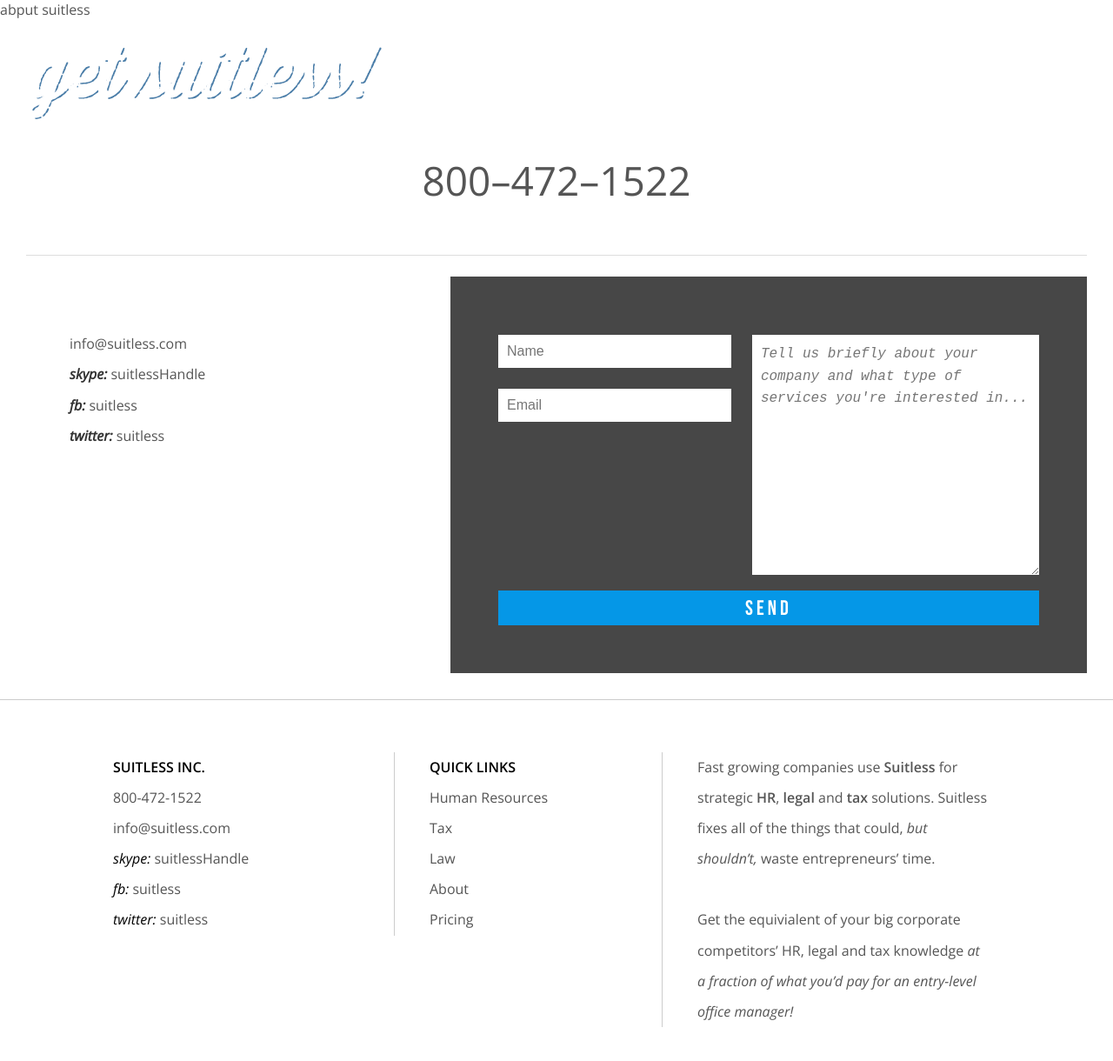
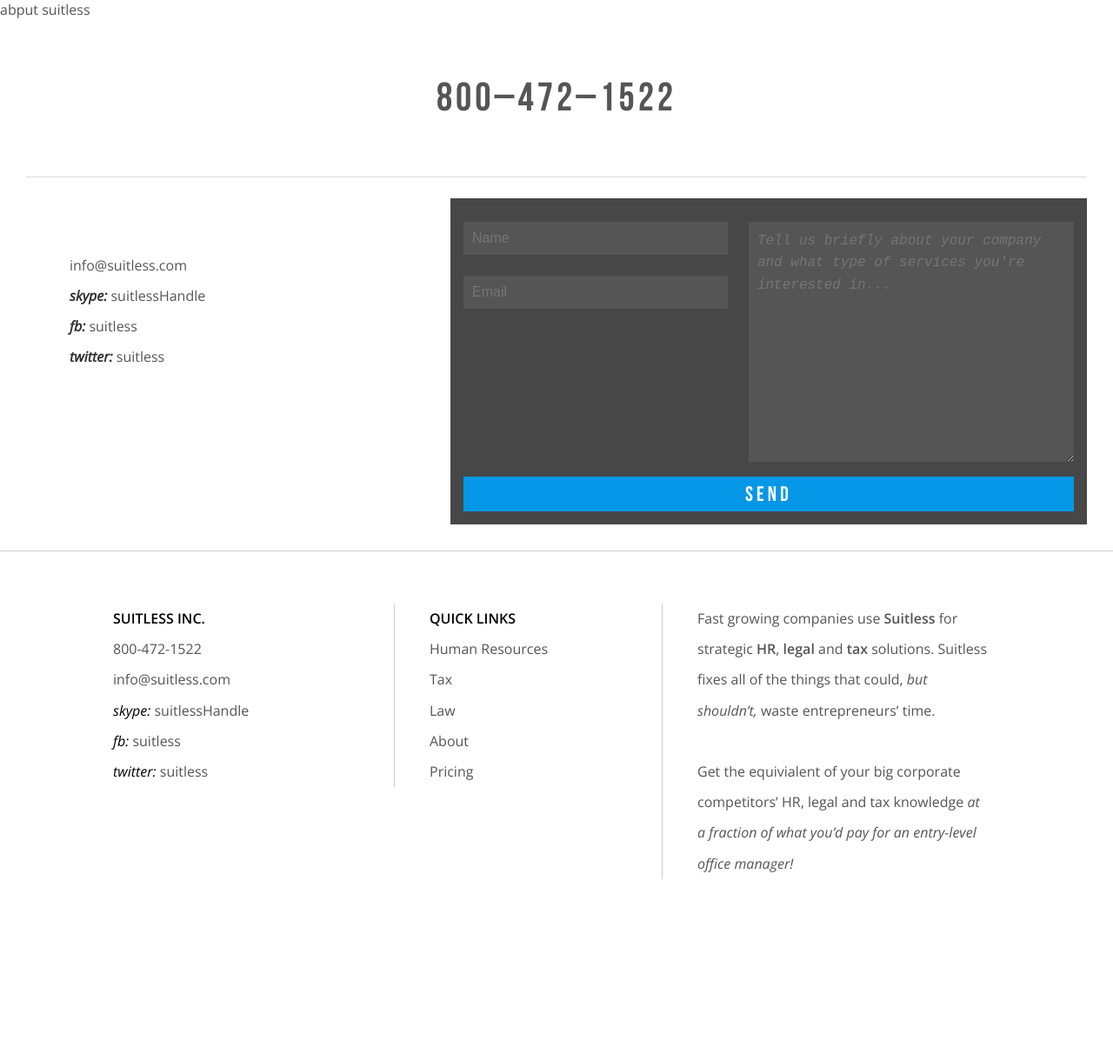
Before and after one commit to flanban/redolent-octo-kumquat, a Jekyll site: the page built from pricing/index.html, in a window 1280 px wide and 1400 px high. Shown: the top 1220 px of the window at 87% size. Built offline with Jekyll 4.4.1, drawn with Linux system fonts in a browser that asks for light colours.

Commit message:
update contact form

```diff
--- a/_includes/footer.html
+++ b/_includes/footer.html
@@ -1,7 +1,6 @@
 <div id="contact" class="clearfix">
-  <img src="http://flanban.github.io/redolent-octo-kumquat/images/get-suitless.png" width="409" height="85"/>
 
-  <h2 class="text-center "><span>800–472–1522 </span></h2>
+  <h2 class="text-center small-header"><span>800–472–1522 </span></h2>
   <div class="contact-text">
     <p>info@suitless.com</p>
     <p><span>skype:</span> suitlessHandle</p>
--- a/_sass/_footer.scss
+++ b/_sass/_footer.scss
@@ -13,11 +13,6 @@
     margin-bottom:24px;
     margin-top: 32px;
     font-size:46px;
-    font-size:18px;
-    font-weight:200;
-    span {
-      font-size:46px;
-    }
   }
   .big-phone {
     font-size:48px;
@@ -53,11 +48,12 @@
     float:left;
     background:#474747;
     form {
-      padding: 55px;
+      padding: 15px;
       input,textarea {
         //margin:5px;
         padding: 10px;
         border: 12px solid #474747;
+        background-color: #555;
         font-size:16px;
         &:focus {
           outline: 0;
--- a/_sass/_header.scss
+++ b/_sass/_header.scss
@@ -11,9 +11,12 @@
   z-index:900;
 
   .header-logo {
-    top: 11px;
+    top: 14px;
     position: relative;
     left: 10px;
+    img {
+      height: 25px;
+    }
   }
 
   > nav {
--- a/_sass/_home.scss
+++ b/_sass/_home.scss
@@ -39,14 +39,20 @@
   left:0;
   .text-holder {
     position:relative;
-    height:219px;
     width:100%;
-    top:55%;
+    top:60%;
     margin:-194px auto 0 auto;
     text-align:center;
     display:block;
+
+    .home-page-headline {
+      width:50%;
+      margin:auto;
+    }
+
     img {
       margin-bottom:28px;
+      max-width:30%;
     }
     p {
       color:#fff;
--- a/_sass/_services.scss
+++ b/_sass/_services.scss
@@ -30,7 +30,7 @@
   }
   h2 {
     margin:12px 0;
-    font-size:36px;
+    font-size:26px;
     color:#0597e7;
   }
   nav {
--- a/index.html
+++ b/index.html
@@ -5,7 +5,7 @@
 <section class='home-1 hero'>
   <span class="text-holder">
     <img class="suitless-graphic" src="http://flanban.github.io/redolent-octo-kumquat/images/suitless-graphic.png" />
-    <p class="small-header">HR, Tax, and Law for rapid growth businesses</p>
+    <p class="small-header home-page-headline widowless">HR, Tax, and Law for rapid growth businesses</p>
   </span>
   <img class="down-button-home" onclick="$.scrollTo( '.home-2', 300 ); return false;" src="http://flanban.github.io/redolent-octo-kumquat/images/down-button-home.png" />
 </section>
--- a/javascripts/main.js
+++ b/javascripts/main.js
@@ -52,13 +52,15 @@
 
 
   // fit text
+  $(".home-page-headline").fitText(2.2, { minFontSize: '18px'});
+
   $('.circle-text').circleType({radius: 284});
   $('.circle-text-shallow').circleType({radius: 480});
   $('.circle-text-dir1').circleType({radius: 284, dir:-1});
 
 
   //all heading 1s
-    $('p').widowFix();
+    $('p, .widowless').widowFix();
 
     if ($('.sticky').length != 0) {
       var sticky = new Waypoint.Sticky({
```
Also changed, not shown: 1 other file.
